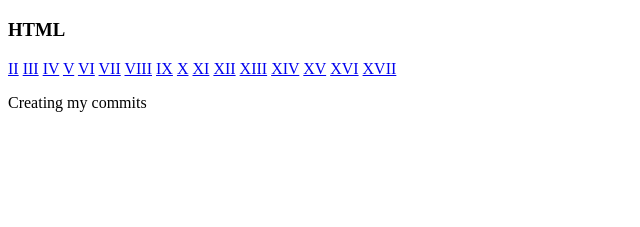
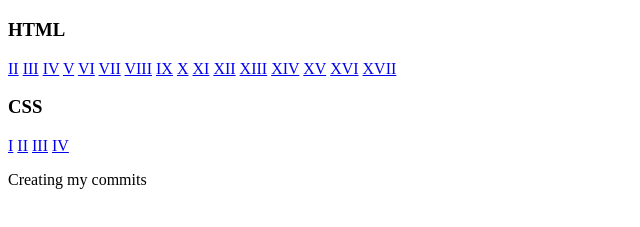
Before and after one commit to johndepatie/nodeyyc, a plain HTML site: page index.html in a window 1280 px wide. Shown: the part 61-288 px from the top of the page, without its empty margins (0-640 px from the left). Drawn offline with Linux system fonts and the light colour scheme.

Commit message:
Updated main index with links to CSS Exercises

```diff
--- a/index.html
+++ b/index.html
@@ -24,6 +24,13 @@
 			<a href="html/ex_16/index.html">XVI</a>
 			<a href="html/ex_17/index.html">XVII</a>
 		</nav>
+		<h3>CSS</h3>
+		<nav>
+			<a href="css/ex_1/index.html">I</a>
+			<a href="css/ex_1/index.html">II</a>
+			<a href="css/ex_1/index.html">III</a>
+			<a href="css/ex_1/index.html">IV</a>
+		</nav>
  		<p>Creating my commits</p>
  	</body>
  </html>
```
